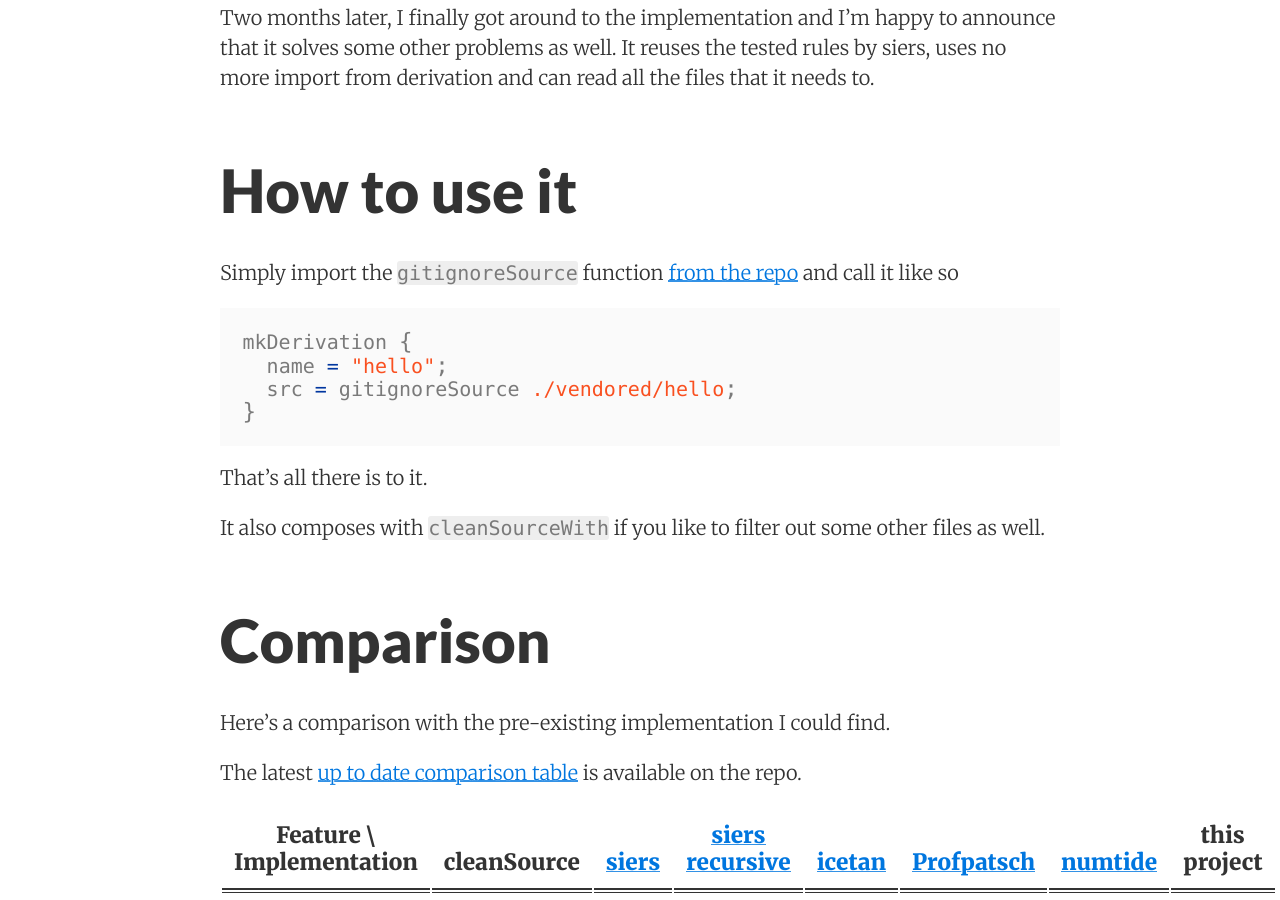
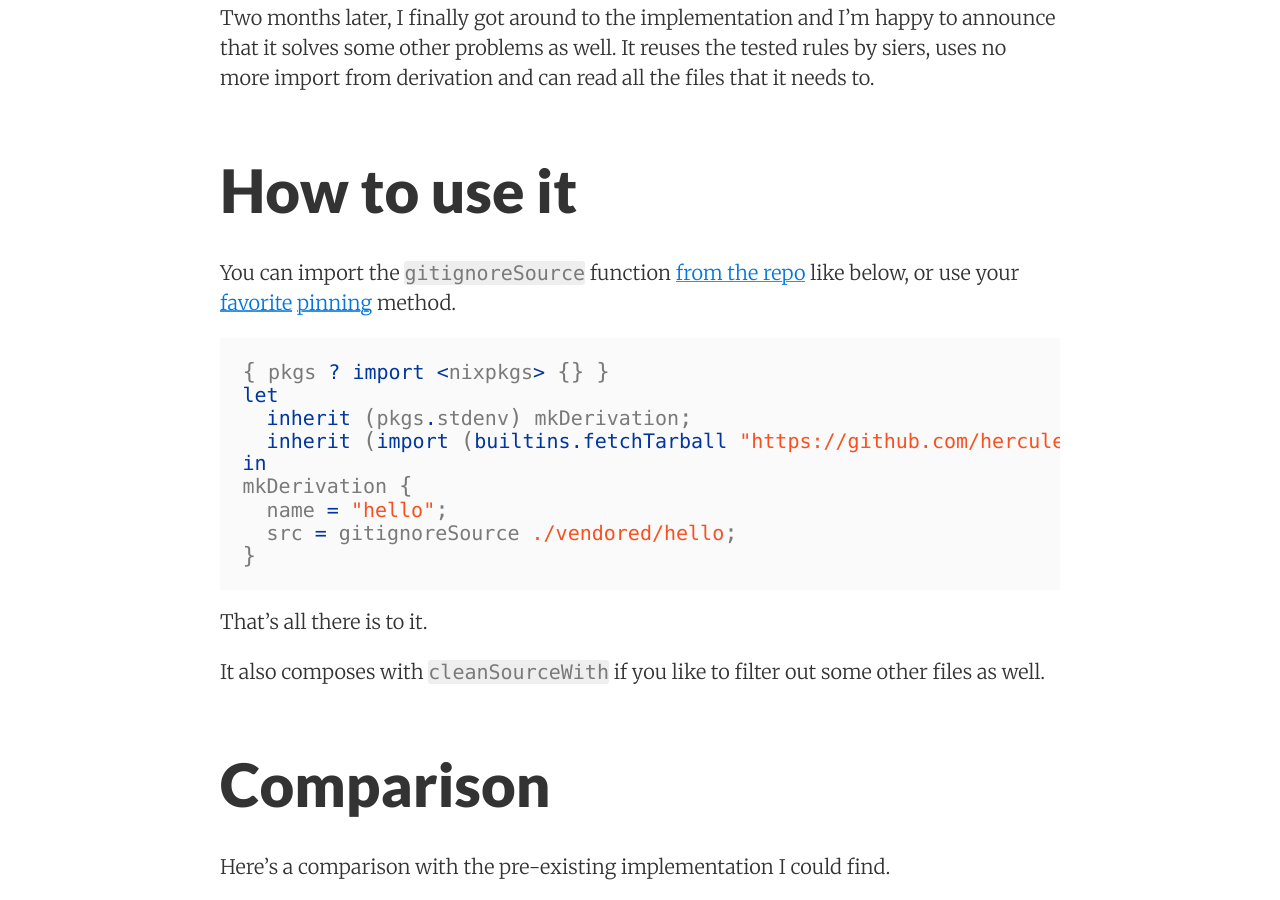
Before and after one commit to hercules-ci/blog.hercules-ci.com, a Jekyll site: the page built from _posts/2019-05-13-nix-gitignore.md, in a window 1280 px wide and 900 px high, scrolled down 1459 px. Built offline with Jekyll 4.4.1, drawn with Linux system fonts in a browser that asks for light colours.

Commit message:
Complete example

````diff
--- a/_posts/2019-05-13-nix-gitignore.md
+++ b/_posts/2019-05-13-nix-gitignore.md
@@ -47,10 +47,15 @@ uses no more import from derivation and can read all the files that it needs to.
 
 # How to use it
 
-Simply import the `gitignoreSource` function [from the repo](https://github.com/hercules-ci/gitignore#README)
-and call it like so
+You can import the `gitignoreSource` function [from the repo](https://github.com/hercules-ci/gitignore#README) like below, or use your [favorite](https://github.com/nmattia/niv)
+[pinning](https://nixos.wiki/wiki/FAQ/Pinning_Nixpkgs) method.
 
 ```nix
+{ pkgs ? import <nixpkgs> {} }
+let
+  inherit (pkgs.stdenv) mkDerivation;
+  inherit (import (builtins.fetchTarball "https://github.com/hercules-ci/gitignore/archive/master.tar.gz") { }) gitignoreSource;
+in
 mkDerivation {
   name = "hello";
   src = gitignoreSource ./vendored/hello;
````
